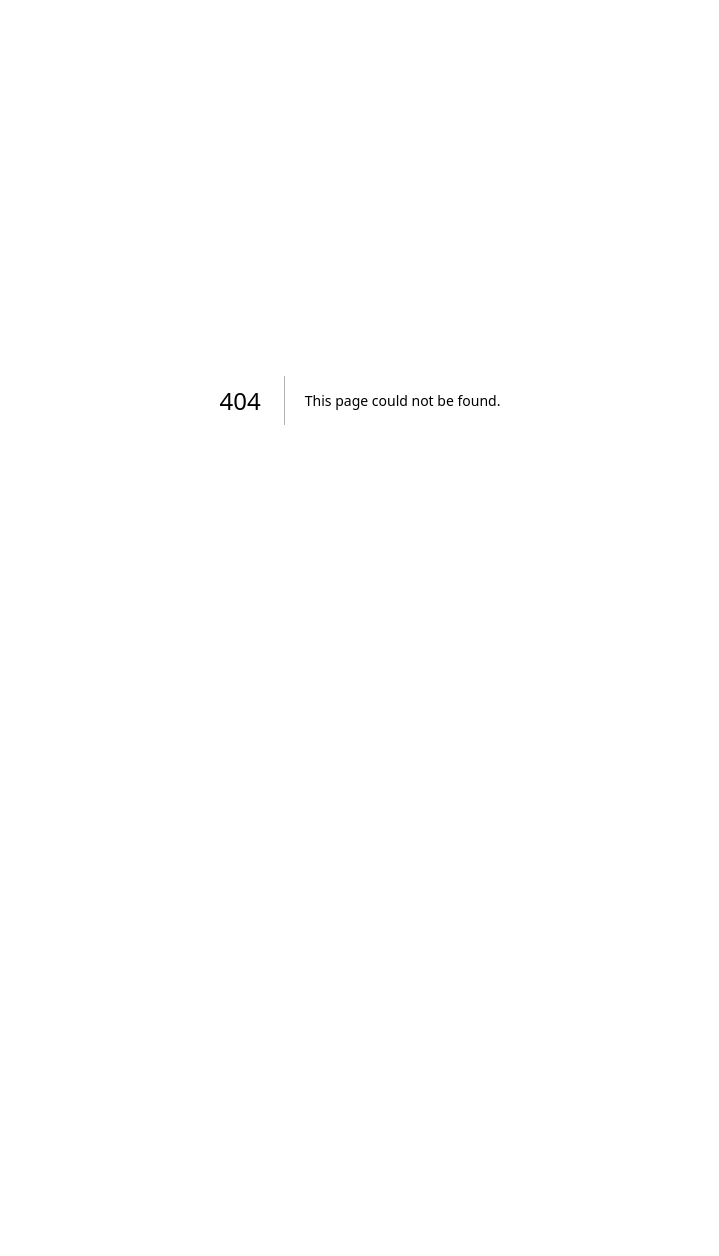
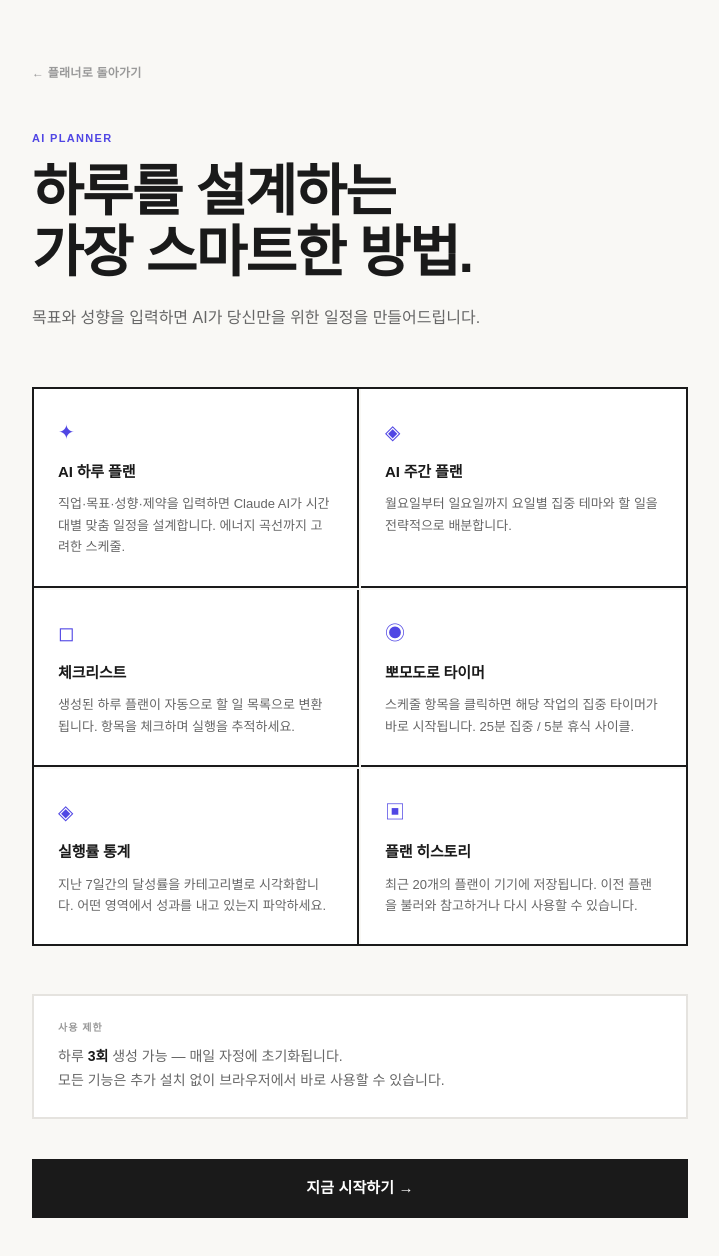
Before and after one commit to hamon1/AI-planner, a Next.js app in the folder ai-planner/: page /features in a window 1280 px wide. Before the commit this address had no page. Shown: the top 1256 px of the page, without its empty margins (280-999 px from the left). Before the commit the page ends 800 px from the top, so only its background shows below. Built offline with nearby package versions, Linux system fonts and the light colour scheme.

Commit message:
feat: 기능 안내 페이지 추가 (/features)
- 6개 핵심 기능 카드 (하루 플랜, 주간 플랜, 체크리스트, 타이머, 통계, 히스토리)
- 사용 제한 안내 및 플래너 바로가기 CTA
- 플래너 topBar에 기능 안내 링크 추가

```diff
--- /dev/null
+++ b/ai-planner/src/app/features/features.module.css
@@ -0,0 +1,171 @@
+:root {
+  --bg:           #f9f8f5;
+  --surface:      #ffffff;
+  --ink:          #1a1a1a;
+  --ink-muted:    #666666;
+  --ink-subtle:   #999999;
+  --border:       #1a1a1a;
+  --border-soft:  #e5e3df;
+  --accent:       #5046e4;
+  --accent-light: #ede9fe;
+}
+
+.page {
+  min-height: 100vh;
+  min-height: 100dvh;
+  background: var(--bg);
+  font-family: 'Apple SD Gothic Neo', 'Noto Sans KR', Arial, sans-serif;
+  color: var(--ink);
+}
+
+.wrap {
+  width: 100%;
+  max-width: 720px;
+  margin: 0 auto;
+  padding: 32px 24px 80px;
+}
+
+@media (min-width: 640px) {
+  .wrap { padding: 60px 32px 100px; }
+}
+
+.back {
+  display: inline-block;
+  font-size: 12px;
+  font-weight: 600;
+  color: var(--ink-subtle);
+  text-decoration: none;
+  letter-spacing: 0.02em;
+  margin-bottom: 48px;
+  transition: color 0.12s;
+}
+.back:hover { color: var(--ink); }
+
+.header {
+  margin-bottom: 56px;
+}
+
+.eyebrow {
+  display: block;
+  font-size: 11px;
+  font-weight: 700;
+  letter-spacing: 0.12em;
+  text-transform: uppercase;
+  color: var(--accent);
+  margin-bottom: 14px;
+}
+
+.title {
+  margin: 0 0 20px;
+  font-size: clamp(2rem, 6vw, 3.5rem);
+  font-weight: 900;
+  line-height: 1.1;
+  letter-spacing: -0.03em;
+}
+
+.subtitle {
+  margin: 0;
+  font-size: 16px;
+  color: var(--ink-muted);
+  line-height: 1.7;
+  max-width: 480px;
+}
+
+/* ── Feature Grid ── */
+.grid {
+  display: grid;
+  grid-template-columns: 1fr;
+  gap: 2px;
+  margin-bottom: 48px;
+  border: 2px solid var(--border);
+}
+
+@media (min-width: 560px) {
+  .grid { grid-template-columns: 1fr 1fr; }
+}
+
+.card {
+  background: var(--surface);
+  padding: 28px 24px;
+  border-bottom: 2px solid var(--border);
+  transition: background 0.12s;
+}
+
+@media (min-width: 560px) {
+  .card { border-right: 2px solid var(--border); }
+  .card:nth-child(even) { border-right: none; }
+  .card:nth-last-child(-n+2) { border-bottom: none; }
+}
+
+@media (max-width: 559px) {
+  .card:last-child { border-bottom: none; }
+}
+
+.card:hover { background: var(--accent-light); }
+
+.cardIcon {
+  display: block;
+  font-size: 20px;
+  margin-bottom: 14px;
+  color: var(--accent);
+  font-style: normal;
+}
+
+.cardTitle {
+  margin: 0 0 10px;
+  font-size: 15px;
+  font-weight: 800;
+  letter-spacing: -0.01em;
+}
+
+.cardDesc {
+  margin: 0;
+  font-size: 13px;
+  color: var(--ink-muted);
+  line-height: 1.65;
+}
+
+/* ── Limit Box ── */
+.limitBox {
+  border: 2px solid var(--border-soft);
+  padding: 24px;
+  margin-bottom: 40px;
+  background: var(--surface);
+}
+
+.limitLabel {
+  font-size: 10px;
+  font-weight: 800;
+  letter-spacing: 0.1em;
+  text-transform: uppercase;
+  color: var(--ink-subtle);
+  margin-bottom: 10px;
+}
+
+.limitText {
+  margin: 0;
+  font-size: 14px;
+  color: var(--ink-muted);
+  line-height: 1.7;
+}
+
+.limitText strong {
+  color: var(--ink);
+  font-weight: 700;
+}
+
+/* ── CTA ── */
+.cta {
+  display: block;
+  width: 100%;
+  background: var(--ink);
+  color: #fff;
+  text-align: center;
+  text-decoration: none;
+  font-size: 15px;
+  font-weight: 800;
+  letter-spacing: 0.01em;
+  padding: 18px 0;
+  transition: background 0.12s;
+}
+.cta:hover { background: var(--accent); }
--- /dev/null
+++ b/ai-planner/src/app/features/page.tsx
@@ -0,0 +1,73 @@
+import Link from "next/link";
+import s from "./features.module.css";
+
+const FEATURES = [
+  {
+    icon: "✦",
+    title: "AI 하루 플랜",
+    desc: "직업·목표·성향·제약을 입력하면 Claude AI가 시간대별 맞춤 일정을 설계합니다. 에너지 곡선까지 고려한 스케줄.",
+  },
+  {
+    icon: "◈",
+    title: "AI 주간 플랜",
+    desc: "월요일부터 일요일까지 요일별 집중 테마와 할 일을 전략적으로 배분합니다.",
+  },
+  {
+    icon: "◻",
+    title: "체크리스트",
+    desc: "생성된 하루 플랜이 자동으로 할 일 목록으로 변환됩니다. 항목을 체크하며 실행을 추적하세요.",
+  },
+  {
+    icon: "◉",
+    title: "뽀모도로 타이머",
+    desc: "스케줄 항목을 클릭하면 해당 작업의 집중 타이머가 바로 시작됩니다. 25분 집중 / 5분 휴식 사이클.",
+  },
+  {
+    icon: "◈",
+    title: "실행률 통계",
+    desc: "지난 7일간의 달성률을 카테고리별로 시각화합니다. 어떤 영역에서 성과를 내고 있는지 파악하세요.",
+  },
+  {
+    icon: "▣",
+    title: "플랜 히스토리",
+    desc: "최근 20개의 플랜이 기기에 저장됩니다. 이전 플랜을 불러와 참고하거나 다시 사용할 수 있습니다.",
+  },
+];
+
+export default function FeaturesPage() {
+  return (
+    <div className={s.page}>
+      <div className={s.wrap}>
+        <Link href="/planner" className={s.back}>← 플래너로 돌아가기</Link>
+
+        <header className={s.header}>
+          <span className={s.eyebrow}>AI Planner</span>
+          <h1 className={s.title}>하루를 설계하는<br />가장 스마트한 방법.</h1>
+          <p className={s.subtitle}>목표와 성향을 입력하면 AI가 당신만을 위한 일정을 만들어드립니다.</p>
+        </header>
+
+        <div className={s.grid}>
+          {FEATURES.map((f) => (
+            <div key={f.title} className={s.card}>
+              <span className={s.cardIcon}>{f.icon}</span>
+              <h2 className={s.cardTitle}>{f.title}</h2>
+              <p className={s.cardDesc}>{f.desc}</p>
+            </div>
+          ))}
+        </div>
+
+        <div className={s.limitBox}>
+          <div className={s.limitLabel}>사용 제한</div>
+          <p className={s.limitText}>
+            하루 <strong>3회</strong> 생성 가능 — 매일 자정에 초기화됩니다.
+            <br />모든 기능은 추가 설치 없이 브라우저에서 바로 사용할 수 있습니다.
+          </p>
+        </div>
+
+        <Link href="/planner" className={s.cta}>
+          지금 시작하기 →
+        </Link>
+      </div>
+    </div>
+  );
+}
```
